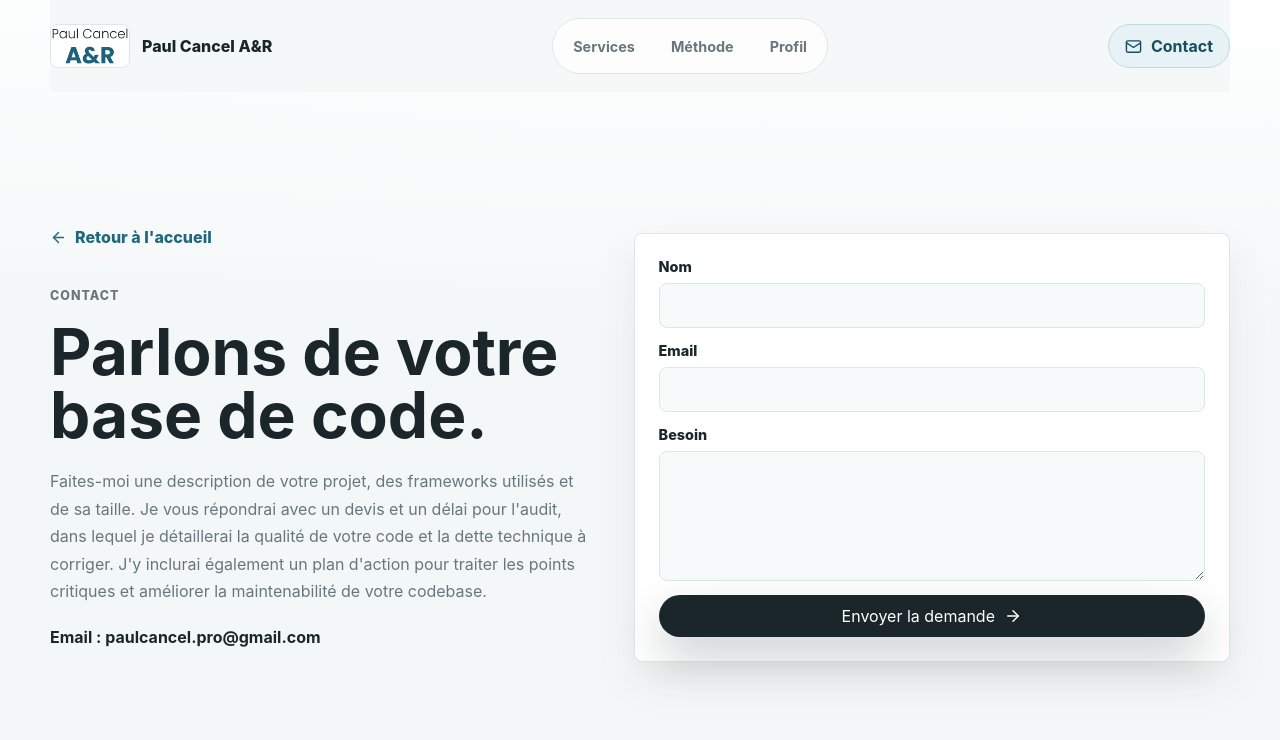
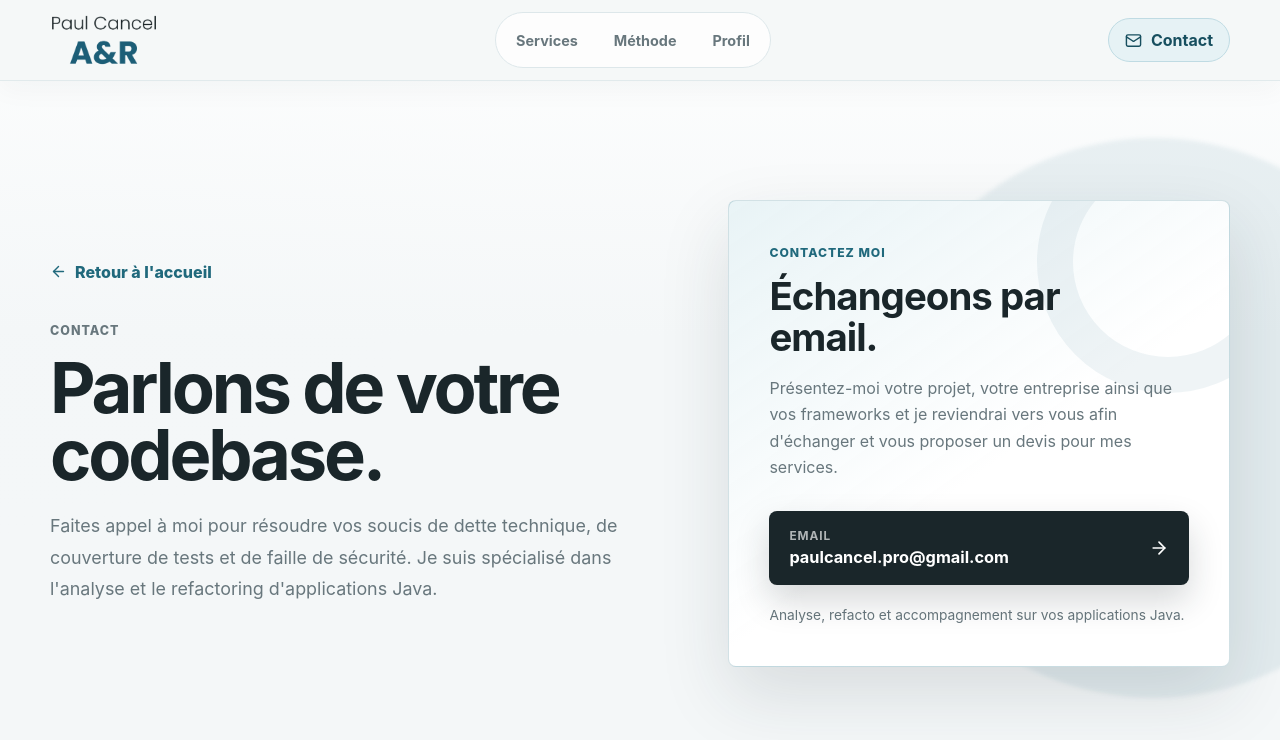
Before and after one commit to paulcancelpro-dev/paul-cancel-A-R, a React (Vite) app: page /contact in a window 1280 px wide. Shown: the top 740 px of the page. Built offline with nearby package versions, Linux system fonts and the light colour scheme.

Commit message:
final website

```diff
--- a/src/App.css
+++ b/src/App.css
@@ -11,17 +11,19 @@
   align-items: center;
   justify-content: space-between;
   gap: 24px;
-  width: min(1180px, calc(100% - 40px));
-  margin: 0 auto;
-  padding: 18px 0;
+  width: 100%;
+  box-sizing: border-box;
+  margin: 0;
+  padding: 12px max(20px, calc((100% - 1180px) / 2));
+  border-bottom: 1px solid rgba(221, 231, 234, 0.82);
   background: color-mix(in srgb, var(--page) 88%, transparent);
   backdrop-filter: blur(18px);
+  box-shadow: 0 8px 28px rgba(29, 50, 57, 0.04);
 }
 
 .brand {
   display: inline-flex;
   align-items: center;
-  gap: 12px;
   color: var(--ink);
   font-weight: 800;
   text-decoration: none;
@@ -29,12 +31,11 @@
 }
 
 .brand img {
-  width: 78px;
-  height: 42px;
+  width: 108px;
+  height: 52px;
+  display: block;
   object-fit: contain;
-  border: 1px solid var(--line);
-  border-radius: 8px;
-  background: #ffffff;
+  mix-blend-mode: multiply;
 }
 
 .navbar nav {
@@ -243,7 +244,7 @@
 
 .score strong {
   color: var(--ink);
-  font-size: clamp(1.7rem, 4vw, 2.35rem);
+  font-size: clamp(1.25rem, 3vw, 2rem);
   line-height: 1;
 }
 
@@ -255,6 +256,11 @@
 .score.success {
   background: #edf8f2;
   border-color: #ccebd9;
+}
+
+.score.mid {
+  background: #f6d18855;
+  border-color: #f6d188;
 }
 
 .finding {
@@ -302,7 +308,7 @@
 }
 
 .section-heading {
-  max-width: 680px;
+  max-width: 1080px;
   margin-bottom: 34px;
 }
 
@@ -375,7 +381,6 @@
 }
 
 .split-section,
-.profile-section,
 .contact-section {
   display: grid;
   grid-template-columns: minmax(0, 0.95fr) minmax(320px, 1.05fr);
@@ -385,7 +390,6 @@
 }
 
 .split-section > div:first-child p:not(.eyebrow),
-.profile-copy p:not(.eyebrow),
 .contact-section > div p:not(.eyebrow) {
   max-width: 590px;
   margin: 22px 0 0;
@@ -476,25 +480,158 @@
   color: var(--muted);
 }
 
-.contact-section {
-  padding-bottom: 96px;
+.profile-page {
+  position: relative;
+  min-height: calc(100vh - 82px);
+  overflow: hidden;
+  isolation: isolate;
+}
+
+.profile-page::before {
+  position: absolute;
+  z-index: -1;
+  top: 18%;
+  left: -180px;
+  width: 460px;
+  height: 460px;
+  border-radius: 50%;
+  background: rgba(32, 105, 124, 0.08);
+  content: '';
+}
+
+.profile-page-content {
+  width: min(1180px, calc(100% - 40px));
+  margin: 0 auto;
+  display: grid;
+  grid-template-columns: minmax(240px, 300px) minmax(0, 1fr);
+  grid-template-areas:
+    'portrait copy'
+    'portrait facts';
+  align-items: center;
+  gap: 28px clamp(48px, 7vw, 92px);
+  padding: clamp(54px, 8vw, 104px) 0 clamp(72px, 9vw, 116px);
+  box-sizing: border-box;
+}
+
+.profile-portrait {
+  position: relative;
+  grid-area: portrait;
+  align-self: center;
+  width: 100%;
+  max-width: 300px;
+  aspect-ratio: 4 / 5;
+  box-sizing: border-box;
+  overflow: hidden;
+  border: 1px solid rgba(32, 105, 124, 0.18);
+  border-radius: 8px;
+  background: rgba(255, 255, 255, 0.72);
+  box-shadow: 0 28px 70px rgba(29, 50, 57, 0.14);
+}
+
+.profile-portrait img {
+  position: absolute;
+  inset: 12px;
+  width: calc(100% - 24px);
+  height: calc(100% - 24px);
+  display: block;
+  box-sizing: border-box;
+  border-radius: 5px;
+  object-fit: cover;
+  object-position: center;
+}
+
+.profile-page .profile-copy {
+  grid-area: copy;
+  align-self: end;
+}
+
+.profile-page .profile-copy h1 {
+  max-width: 720px;
+  margin: 0;
+  color: var(--ink);
+  font-size: clamp(2.65rem, 5vw, 5.1rem);
+  line-height: 0.96;
+  letter-spacing: -0.045em;
+}
+
+.profile-page .profile-copy p:not(.eyebrow) {
+  max-width: 700px;
+  margin: 26px 0 0;
+  color: var(--muted);
+  font-size: clamp(1rem, 1.5vw, 1.1rem);
+  line-height: 1.75;
+}
+
+.profile-page .profile-facts {
+  grid-area: facts;
+  align-self: start;
+  grid-template-columns: repeat(3, minmax(0, 1fr));
+  gap: 12px;
+}
+
+.profile-page .profile-facts div {
+  grid-template-columns: 1fr;
+  gap: 10px;
+  min-height: 150px;
+  padding: 18px;
+  box-sizing: border-box;
+  box-shadow: 0 14px 34px rgba(29, 50, 57, 0.06);
+}
+
+.profile-page .profile-facts svg {
+  margin-bottom: 4px;
+}
+
+.profile-page .profile-facts span {
+  grid-column: 1;
+  margin-top: 0;
+  font-size: 0.88rem;
+  line-height: 1.5;
 }
 
 .contact-page {
-  min-height: calc(100vh - 78px);
-  display: grid;
-  align-items: center;
+  position: relative;
+  min-height: calc(100vh - 82px);
+  isolation: isolate;
+}
+
+.contact-page::before {
+  position: absolute;
+  z-index: -1;
+  top: 8%;
+  right: -12%;
+  width: min(560px, 56vw);
+  aspect-ratio: 1;
+  border-radius: 50%;
+  background: rgba(32, 105, 124, 0.08);
+  filter: blur(2px);
+  content: '';
 }
 
 .contact-page .contact-section {
+  min-height: calc(100vh - 82px);
+  box-sizing: border-box;
+  grid-template-columns: minmax(0, 1.08fr) minmax(360px, 0.92fr);
+  gap: clamp(48px, 7vw, 96px);
+  padding-top: clamp(52px, 8vw, 104px);
+  padding-bottom: clamp(72px, 9vw, 120px);
   border-top: 0;
 }
 
 .contact-page h1 {
   margin: 0;
+  max-width: 720px;
   color: var(--ink);
-  font-size: clamp(2.5rem, 5vw, 4.6rem);
-  line-height: 0.98;
+  font-size: clamp(2.75rem, 5.5vw, 5.4rem);
+  line-height: 0.94;
+  letter-spacing: -0.045em;
+}
+
+.contact-intro > p:not(.eyebrow) {
+  max-width: 680px;
+  margin-top: 28px;
+  font-size: clamp(1rem, 1.5vw, 1.12rem);
+  line-height: 1.78;
 }
 
 .contact-back {
@@ -505,10 +642,137 @@
   color: var(--teal-700);
   font-weight: 800;
   text-decoration: none;
+  transition:
+    color 180ms ease,
+    transform 180ms ease;
 }
 
 .contact-back:hover {
   color: var(--ink);
+  transform: translateX(-4px);
+}
+
+.contact-card {
+  position: relative;
+  overflow: hidden;
+  padding: clamp(26px, 4vw, 40px);
+  border: 1px solid rgba(32, 105, 124, 0.2);
+  border-radius: 8px;
+  background:
+    linear-gradient(145deg, rgba(230, 242, 245, 0.9), rgba(255, 255, 255, 0.96) 55%),
+    #ffffff;
+  box-shadow: 0 28px 70px rgba(29, 50, 57, 0.13);
+}
+
+.contact-card::after {
+  position: absolute;
+  top: -70px;
+  right: -70px;
+  width: 190px;
+  height: 190px;
+  border: 36px solid rgba(32, 105, 124, 0.07);
+  border-radius: 50%;
+  content: '';
+  pointer-events: none;
+}
+
+.contact-card-heading {
+  position: relative;
+  z-index: 1;
+}
+
+.contact-card-heading > span {
+  display: inline-block;
+  margin-bottom: 16px;
+  color: var(--teal-700);
+  font-size: 0.76rem;
+  font-weight: 850;
+  letter-spacing: 0.08em;
+  text-transform: uppercase;
+}
+
+.contact-card h2 {
+  max-width: 380px;
+  font-size: clamp(1.9rem, 3vw, 2.75rem);
+  line-height: 1.05;
+  letter-spacing: -0.025em;
+}
+
+.contact-card-heading p {
+  max-width: 470px;
+  margin: 18px 0 0;
+  line-height: 1.65;
+}
+
+.contact-email {
+  position: relative;
+  z-index: 1;
+  display: flex;
+  align-items: center;
+  justify-content: space-between;
+  gap: 18px;
+  margin-top: 30px;
+  padding: 18px 20px;
+  border-radius: 8px;
+  color: #ffffff;
+  background: var(--ink);
+  box-shadow: 0 16px 34px rgba(26, 38, 42, 0.18);
+  text-decoration: none;
+  transition:
+    background 180ms ease,
+    transform 180ms ease,
+    box-shadow 180ms ease;
+}
+
+.contact-email:hover {
+  background: var(--teal-900);
+  box-shadow: 0 20px 40px rgba(23, 79, 95, 0.24);
+  transform: translateY(-2px);
+}
+
+.contact-email span {
+  min-width: 0;
+}
+
+.contact-email small,
+.contact-email strong {
+  display: block;
+}
+
+.contact-email small {
+  margin-bottom: 4px;
+  color: rgba(255, 255, 255, 0.66);
+  font-size: 0.74rem;
+  font-weight: 750;
+  letter-spacing: 0.08em;
+  text-transform: uppercase;
+}
+
+.contact-email strong {
+  overflow-wrap: anywhere;
+  font-size: clamp(0.9rem, 1.6vw, 1.02rem);
+}
+
+.contact-email svg {
+  flex: 0 0 auto;
+  transition: transform 180ms ease;
+}
+
+.contact-email:hover svg {
+  transform: translateX(4px);
+}
+
+.contact-card .contact-note {
+  margin: 20px 0 0;
+  color: var(--muted);
+  font-size: 0.86rem;
+  line-height: 1.55;
+}
+
+.contact-email:focus-visible,
+.contact-back:focus-visible {
+  outline: 3px solid rgba(32, 105, 124, 0.26);
+  outline-offset: 3px;
 }
 
 .contact-form {
@@ -557,16 +821,20 @@
 
 @media (max-width: 920px) {
   .navbar {
-    align-items: flex-start;
+    align-items: center;
+    gap: 12px;
   }
 
   .navbar nav {
-    display: none;
+    padding: 4px;
+  }
+
+  .navbar nav a {
+    padding: 0 10px;
   }
 
   .hero-section,
   .split-section,
-  .profile-section,
   .contact-section {
     grid-template-columns: 1fr;
   }
@@ -575,6 +843,34 @@
     min-height: auto;
     gap: 34px;
     padding-top: 38px;
+  }
+
+  .contact-page .contact-section {
+    min-height: auto;
+    gap: 46px;
+    padding-top: 44px;
+  }
+
+  .contact-card {
+    max-width: 620px;
+  }
+
+  .profile-page-content {
+    grid-template-columns: minmax(240px, 0.72fr) minmax(0, 1.28fr);
+    grid-template-areas:
+      'portrait copy'
+      'facts facts';
+    align-items: center;
+  }
+
+  .profile-portrait {
+    align-self: center;
+    max-width: 280px;
+    aspect-ratio: 4 / 5;
+  }
+
+  .profile-page .profile-copy {
+    align-self: center;
   }
 
   .service-grid,
@@ -588,15 +884,24 @@
 }
 
 @media (max-width: 620px) {
-  .navbar,
   .hero-section,
   .trust-band,
   .section,
-  .contact-section {
+  .contact-section,
+  .profile-page-content {
     width: min(100% - 28px, 1180px);
   }
 
-  .brand span {
+  .navbar {
+    padding: 10px 14px;
+  }
+
+  .brand img {
+    width: 88px;
+    height: 44px;
+  }
+
+  .navbar nav a:not(:last-child) {
     display: none;
   }
 
@@ -623,4 +928,40 @@
   .contact-section {
     padding: 62px 0;
   }
+
+  .contact-page .contact-section {
+    padding-top: 30px;
+    padding-bottom: 64px;
+  }
+
+  .contact-back {
+    margin-bottom: 30px;
+  }
+
+  .contact-email {
+    padding: 16px;
+  }
+
+  .profile-page-content {
+    grid-template-columns: 1fr;
+    grid-template-areas:
+      'portrait'
+      'copy'
+      'facts';
+    gap: 38px;
+    padding: 30px 0 64px;
+  }
+
+  .profile-portrait {
+    width: min(100% - 16px, 250px);
+    aspect-ratio: 1;
+  }
+
+  .profile-page .profile-facts {
+    grid-template-columns: 1fr;
+  }
+
+  .profile-page .profile-facts div {
+    min-height: auto;
+  }
 }
--- a/src/App.jsx
+++ b/src/App.jsx
@@ -3,6 +3,7 @@ import Header from './components/Header.jsx'
 import RouteScrollManager from './components/RouteScrollManager.jsx'
 import ContactPage from './pages/ContactPage.jsx'
 import HomePage from './pages/HomePage.jsx'
+import ProfilePage from './pages/ProfilePage.jsx'
 import './App.css'
 
 function App() {
@@ -12,6 +13,7 @@ function App() {
       <Header />
       <Routes>
         <Route path="/" element={<HomePage />} />
+        <Route path="/profil" element={<ProfilePage />} />
         <Route path="/contact" element={<ContactPage />} />
         <Route path="*" element={<Navigate to="/" replace />} />
       </Routes>
--- a/src/components/Header.jsx
+++ b/src/components/Header.jsx
@@ -7,12 +7,11 @@ function Header() {
     <header className="navbar">
       <Link className="brand" to="/" aria-label="Paul Cancel A&R - Accueil">
         <img src={logo} alt="Logo Paul Cancel A&R" />
-        <span>Paul Cancel A&R</span>
       </Link>
       <nav aria-label="Navigation principale">
         <Link to="/#services">Services</Link>
         <Link to="/#methode">Méthode</Link>
-        <Link to="/#profil">Profil</Link>
+        <Link to="/profil">Profil</Link>
       </nav>
       <Link className="nav-cta" to="/contact">
         <Mail size={17} />
--- a/src/pages/ContactPage.jsx
+++ b/src/pages/ContactPage.jsx
@@ -2,49 +2,41 @@ import { ArrowLeft, ArrowRight } from 'lucide-react'
 import { Link } from 'react-router-dom'
 
 function ContactPage() {
-  const handleContactSubmit = (event) => {
-    event.preventDefault()
-    event.currentTarget.reset()
-  }
-
   return (
     <main className="contact-page">
       <section className="contact-section" aria-labelledby="contact-title">
-        <div>
+        <div className="contact-intro">
           <Link className="contact-back" to="/">
             <ArrowLeft size={17} />
             Retour à l'accueil
           </Link>
           <p className="eyebrow">Contact</p>
-          <h1 id="contact-title">Parlons de votre base de code.</h1>
+          <h1 id="contact-title">Parlons de votre codebase.</h1>
           <p>
-            Faites-moi une description de votre projet, des frameworks utilisés
-            et de sa taille. Je vous répondrai avec un devis et un délai pour
-            l'audit, dans lequel je détaillerai la qualité de votre code et la
-            dette technique à corriger. J'y inclurai également un plan d'action
-            pour traiter les points critiques et améliorer la maintenabilité de
-            votre codebase.
+            Faites appel à moi pour résoudre vos soucis de dette technique, de couverture de tests et de faille de sécurité.
+            Je suis spécialisé dans l'analyse et le refactoring d'applications Java.
           </p>
-          <h4>Email : paulcancel.pro@gmail.com</h4>
         </div>
-        <form className="contact-form" onSubmit={handleContactSubmit}>
-          <label>
-            Nom
-            <input type="text" name="name" autoComplete="name" required />
-          </label>
-          <label>
-            Email
-            <input type="email" name="email" autoComplete="email" required />
-          </label>
-          <label>
-            Besoin
-            <textarea name="message" rows="6" required></textarea>
-          </label>
-          <button className="button primary" type="submit">
-            Envoyer la demande
-            <ArrowRight size={18} />
-          </button>
-        </form>
+        <aside className="contact-card" aria-label="Coordonnées de contact">
+          <div className="contact-card-heading">
+            <span>Contactez moi</span>
+            <h2>Échangeons par email.</h2>
+            <p>
+              Présentez-moi votre projet, votre entreprise ainsi que vos frameworks
+              et je reviendrai vers vous afin d'échanger et vous proposer un devis pour mes services.
+            </p>
+          </div>
+          <a className="contact-email" href="mailto:paulcancel.pro@gmail.com">
+            <span>
+              <small>Email</small>
+              <strong>paulcancel.pro@gmail.com</strong>
+            </span>
+            <ArrowRight size={20} aria-hidden="true" />
+          </a>
+          <p className="contact-note">
+            Analyse, refacto et accompagnement sur vos applications Java.
+          </p>
+        </aside>
       </section>
     </main>
   )
```
Also changed, not shown: src/pages/HomePage.jsx (+26 -51 lines), src/pages/ProfilePage.jsx (added, +45 -0 lines), src/assets/photoprofil.jpeg (added), 1 other file (tests, documents, lock files or other folders).
